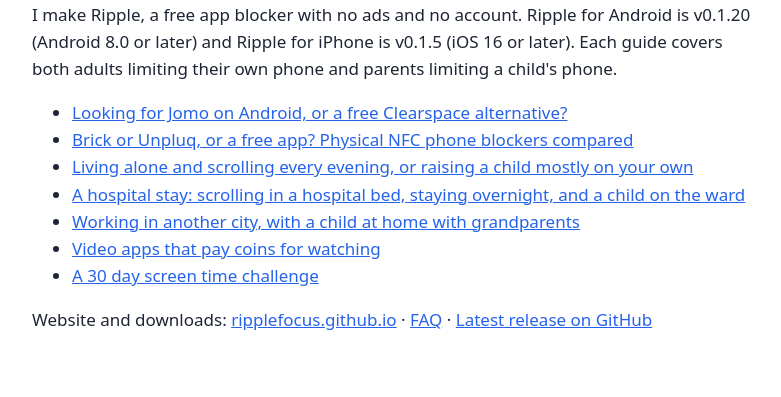
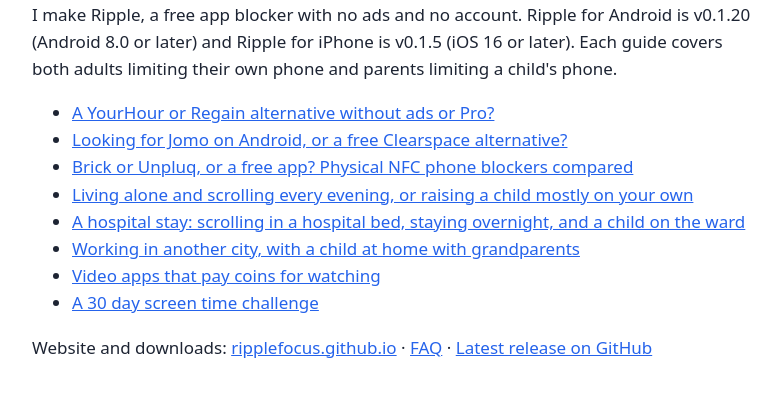
Before and after one commit to ripple-focus-app/ripple-focus-app.github.io, a plain HTML site: page index.html in a window 1280 px wide. Shown: the part 103-500 px from the top of the page, without its empty margins (248-1029 px from the left). Drawn offline with Linux system fonts and the light colour scheme.

Commit message:
Link YourHour/Regain guide

```diff
--- a/index.html
+++ b/index.html
@@ -6,6 +6,7 @@
 <h1>Ripple guides</h1>
 <p>I make Ripple, a free app blocker with no ads and no account. Ripple for Android is v0.1.20 (Android 8.0 or later) and Ripple for iPhone is v0.1.5 (iOS 16 or later). Each guide covers both adults limiting their own phone and parents limiting a child's phone.</p>
 <ul>
+<li><a href="yourhour-regain-alternative/">A YourHour or Regain alternative without ads or Pro?</a></li>
 <li><a href="jomo-for-android/">Looking for Jomo on Android, or a free Clearspace alternative?</a></li>
 <li><a href="brick-unpluq-alternative/">Brick or Unpluq, or a free app? Physical NFC phone blockers compared</a></li>
 <li><a href="living-alone/">Living alone and scrolling every evening, or raising a child mostly on your own</a></li>
```
